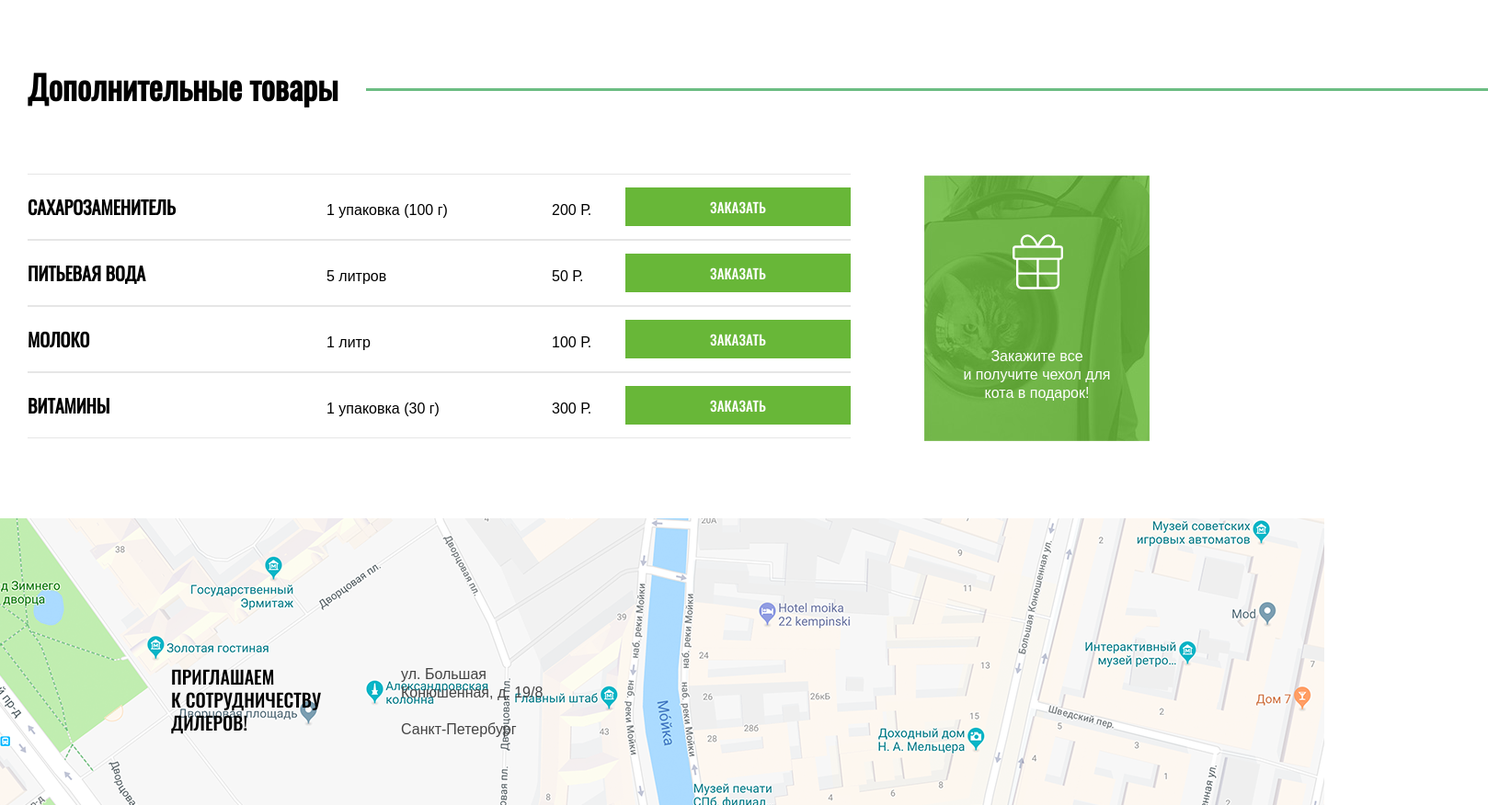
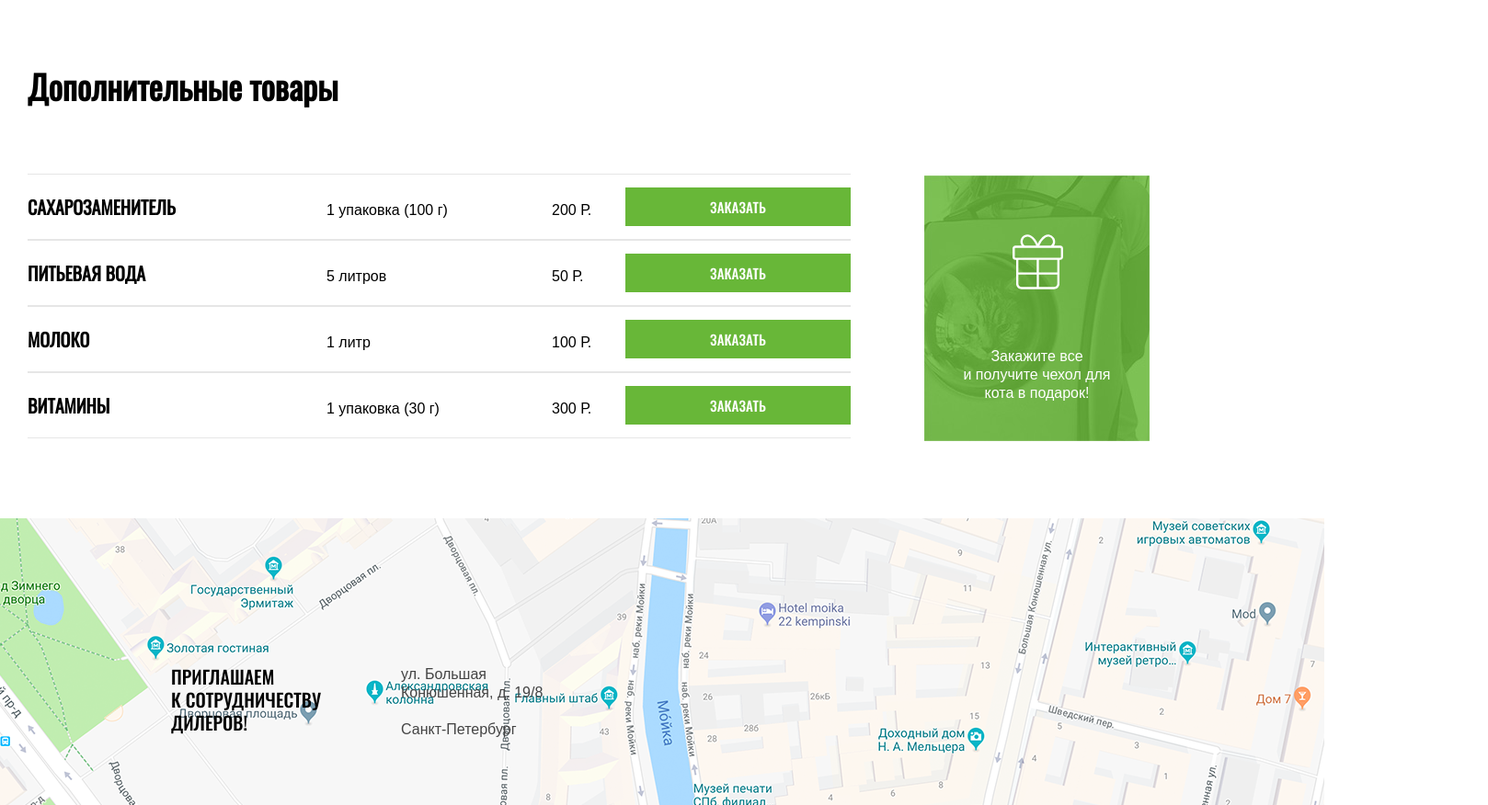
Before and after one commit to AndreyKovalenok/cat-energy, a website: page source/catalog.html in a window 1280 px wide. Shown: the part 1420-2296 px from the top of the page at 92% size, 1618 px wide, since content can reach past the window. Drawn offline with nearby package versions, Linux system fonts and the light colour scheme; files that its build step writes are made by us from their sources; files whose address does not match are found by name.

Commit message:
Поправил ошибки

```diff
--- a/source/sass/blocks/additional.scss
+++ b/source/sass/blocks/additional.scss
@@ -13,20 +13,20 @@
   padding-bottom: 34px;
 
 
-  &::after {
-    content: "";
+  // &::after {
+  //   content: "";
 
-    display: inline-block;
-    vertical-align: middle;
+  //   display: inline-block;
+  //   vertical-align: middle;
 
-    background: #6cbd83;
+  //   background: #6cbd83;
 
-    width: 100%;
-    height: 3px;
-    margin-left: 30px;
-    margin-right: -100%;
-    margin-top: -3px;
-  }
+  //   width: 100%;
+  //   height: 3px;
+  //   margin-left: 30px;
+  //   margin-right: -100%;
+  //   margin-top: -3px;
+  // }
 }
 
 .additional__list {
--- a/source/sass/blocks/slider.scss
+++ b/source/sass/blocks/slider.scss
@@ -51,7 +51,6 @@
 }
 
 @media (max-width: 767px) {
-
   .slider__switch {
     display: block;
 
```
